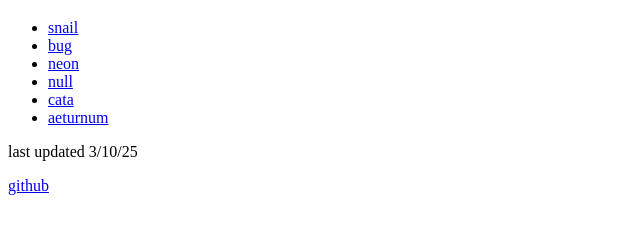
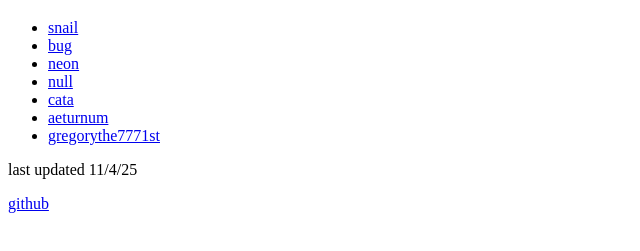
Before and after one commit to snailmusic/dripring, a plain HTML site: page index.html in a window 1280 px wide. Shown: the part 61-312 px from the top of the page, without its empty margins (0-640 px from the left). Drawn offline with Linux system fonts and the light colour scheme.

Commit message:
add gregory

```diff
--- a/index.html
+++ b/index.html
@@ -12,8 +12,9 @@
       <li><a href="https://null00.neocities.org/">null</a></li>
       <li><a href="https://aviancataclysm.neocities.org">cata</a></li>
       <li><a href="https://440fps.carrd.co/">aeturnum</a></li>
+      <li><a href="https://gregorythe7771st.neocities.org/">gregorythe7771st</a></li>
     </ul>
-    <p>last updated 3/10/25</p>
+    <p>last updated 11/4/25</p>
     <p><a href="https://github.com/snailmusic/dripring">github</a></p>
   </body>
 </html>
```
